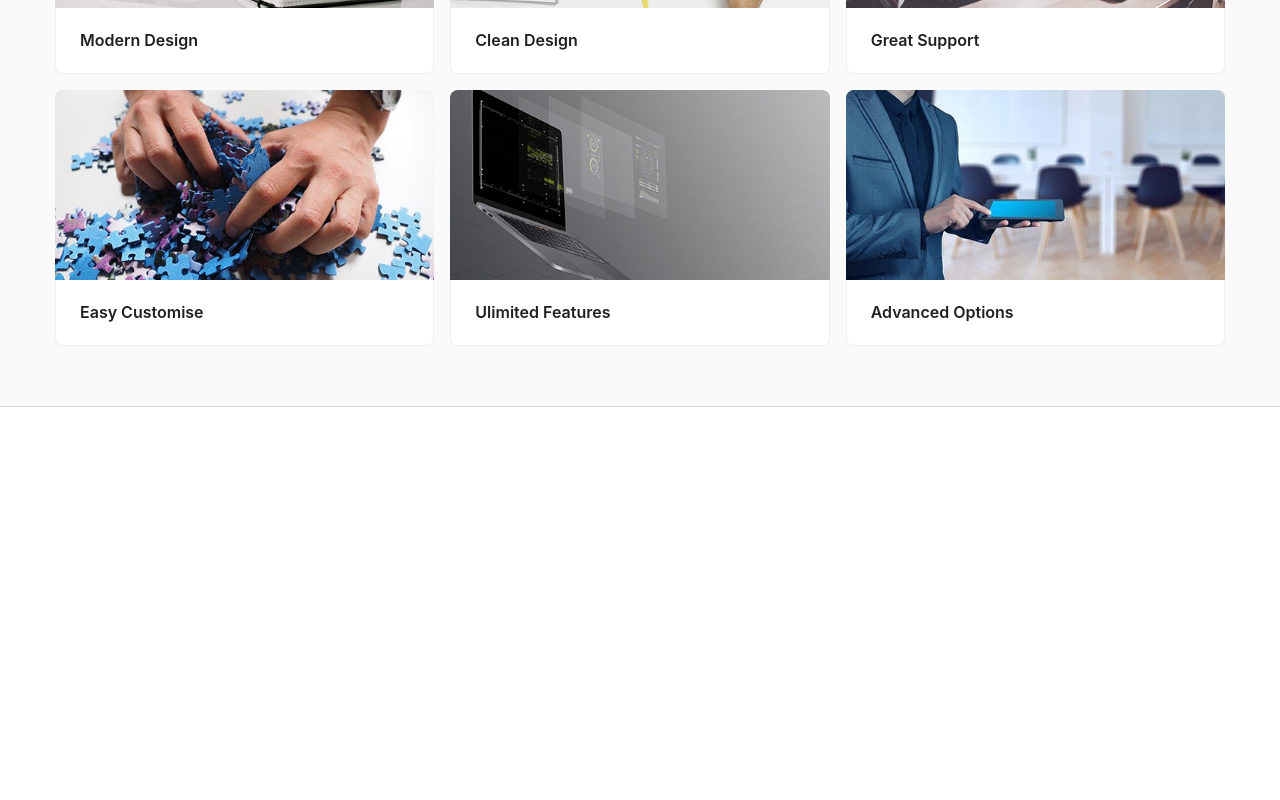
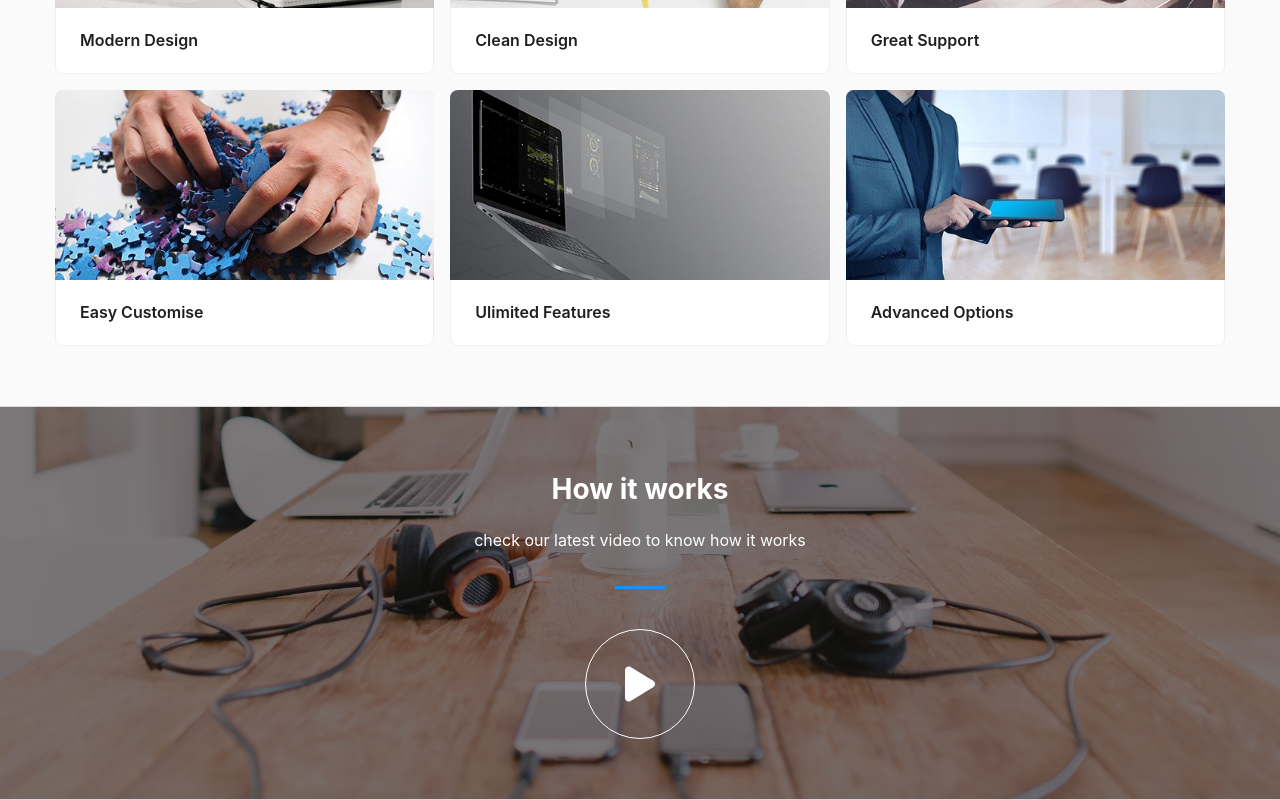
Before and after one commit to sairamchow5555/tech, a React (Create React App) app: page / in a window 1280 px wide. Shown: the part 1766-2566 px from the top of the page. Before the commit the page ends 2173 px from the top, so only its background shows below. Built offline with nearby package versions, Linux system fonts and the light colour scheme.

Commit message:
added work component

```diff
--- /dev/null
+++ b/src/components/home/works.js
@@ -0,0 +1,45 @@
+import React, { Component } from 'react';
+import { Button, Modal } from 'antd';
+
+class AppWorks extends Component{
+    state = { visible: false };
+
+    showModal = () => {
+        this.setState({
+        visible: true,
+        });
+    };
+
+    handleCancel = e => {
+        console.log(e);
+        this.setState({
+        visible: false,
+        });
+    };
+    render(){
+        return(
+            <div className="block worksBlock">
+                <div className="container-fluid">
+                    <div className="titleHolder">
+                        <h2>How it works</h2>
+                        <p>check our latest video to know how it works</p>
+                    </div>
+                    <div className="contentHolder">
+                    <Button size="large" onClick={this.showModal}><i className="fas fa-play"></i></Button>
+                </div>
+                <Modal
+                    title="Woocommerce Tutorial"
+                    visible={this.state.visible}
+                    onCancel={this.handleCancel}
+                    footer={null}
+                    destroyOnClose = {true}
+                >
+                    <iframe title="Woocommerce Tutorial" width="100%" height="350" src="https://www.youtube.com/embed/8f8_JYIzOno?list=PLiUrl-SQRR7LQINGQGE99pXWDuKq4SxfU"></iframe>
+                </Modal>
+                </div>
+            </div>
+        )
+    }
+}
+
+export default AppWorks;
--- a/src/views/home.js
+++ b/src/views/home.js
@@ -2,6 +2,7 @@ import React from "react";
 import AppHero from "../components/home/hero"
 import AppAbout from "../components/home/about";
 import AppFeature from "../components/home/feature";
+import AppWorks from "../components/home/works";
 
 function AppHome(){
     return (
@@ -9,6 +10,7 @@ function AppHome(){
             <AppHero />
             <AppAbout />
             <AppFeature />
+            <AppWorks />
         </div>
     )
 }
```
